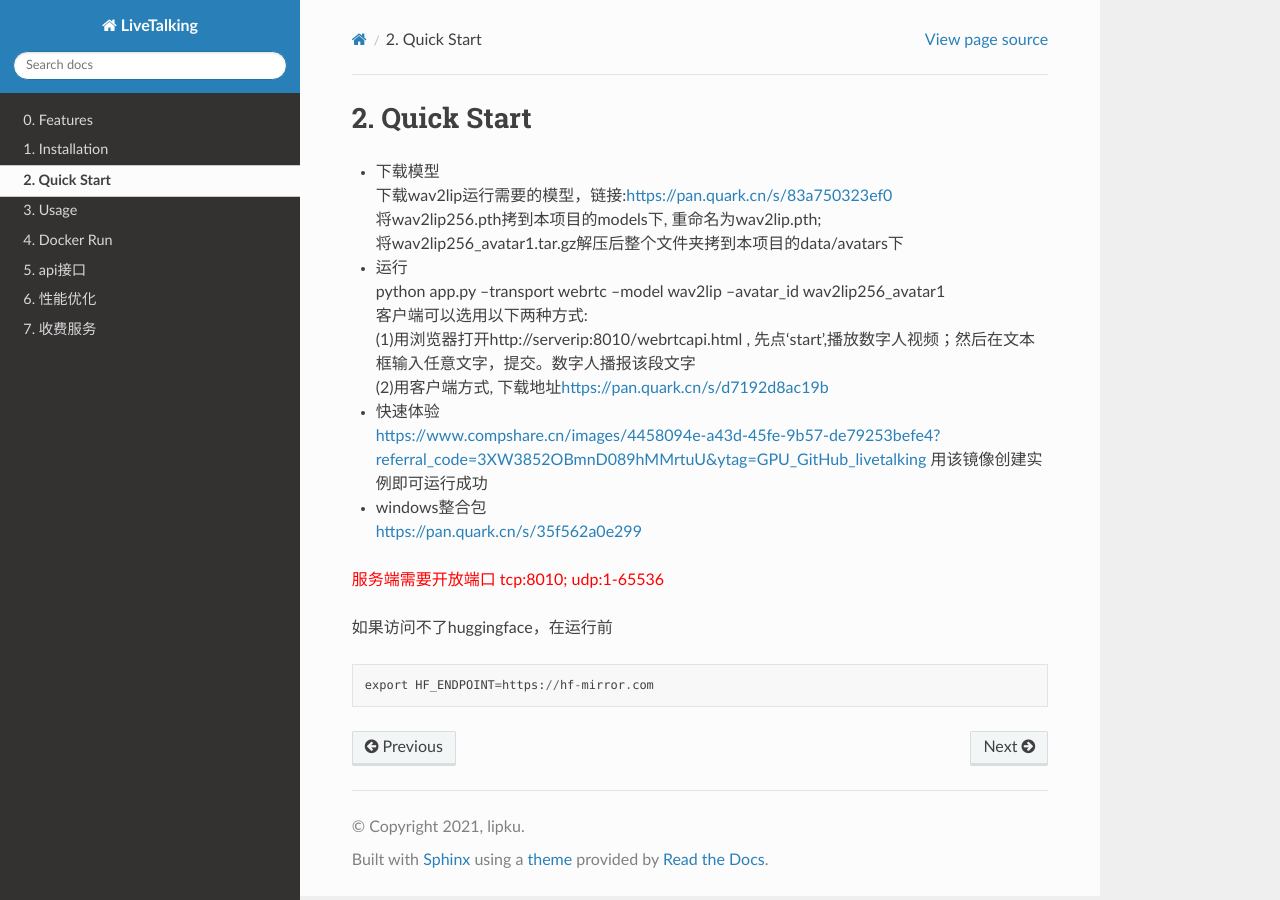
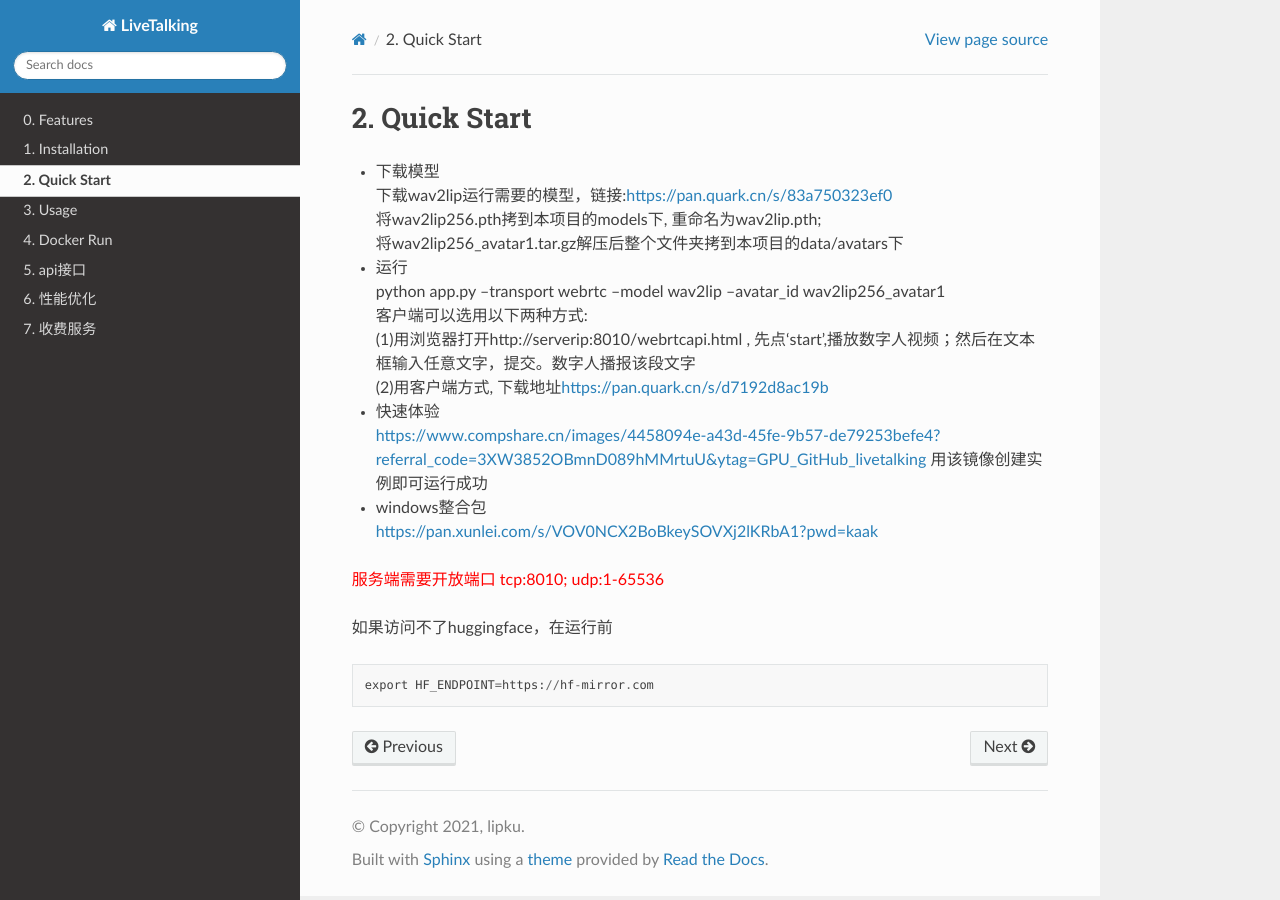
Before and after one commit to lipku/livetalking-doc, a Sphinx documentation site: the page built from docs/source/quickstart.md, in a window 1280 px wide. Built offline with Sphinx 7.4.7 and the Read the Docs theme 3.1.0, drawn with Linux system fonts in a browser that asks for light colours.

Commit message:
update doc

```diff
--- a/docs/source/quickstart.md
+++ b/docs/source/quickstart.md
@@ -13,7 +13,7 @@ python app.py --transport webrtc --model wav2lip --avatar_id wav2lip256_avatar1
 <https://www.compshare.cn/images/4458094e-a43d-45fe-9b57-de79253befe4?referral_code=3XW3852OBmnD089hMMrtuU&ytag=GPU_GitHub_livetalking> 用该镜像创建实例即可运行成功
 
 - windows整合包
-<https://pan.quark.cn/s/35f562a0e299>
+<https://pan.xunlei.com/s/VOV0NCX2BoBkeySOVXj2lKRbA1?pwd=kaak>
 
 <font color=red>服务端需要开放端口 tcp:8010; udp:1-65536 </font>
 
```
